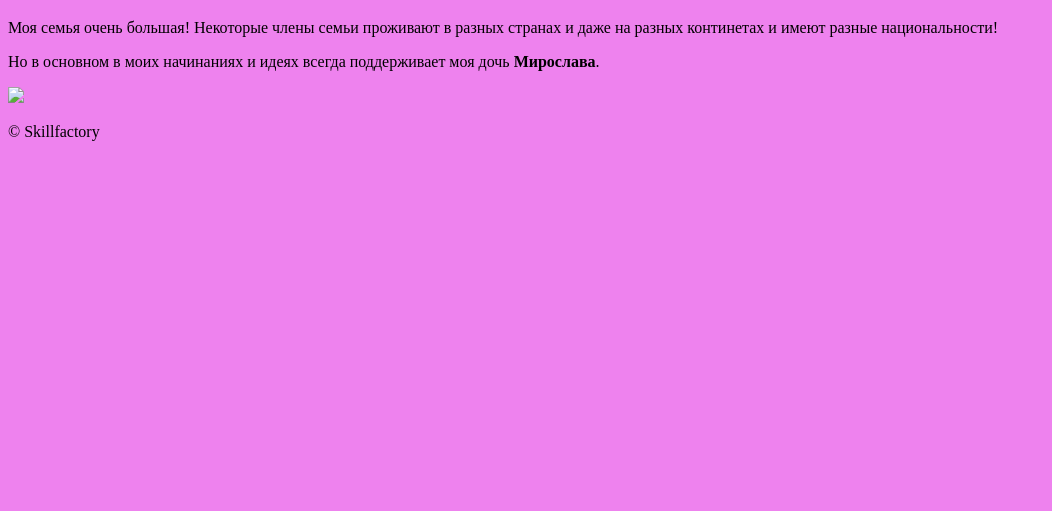
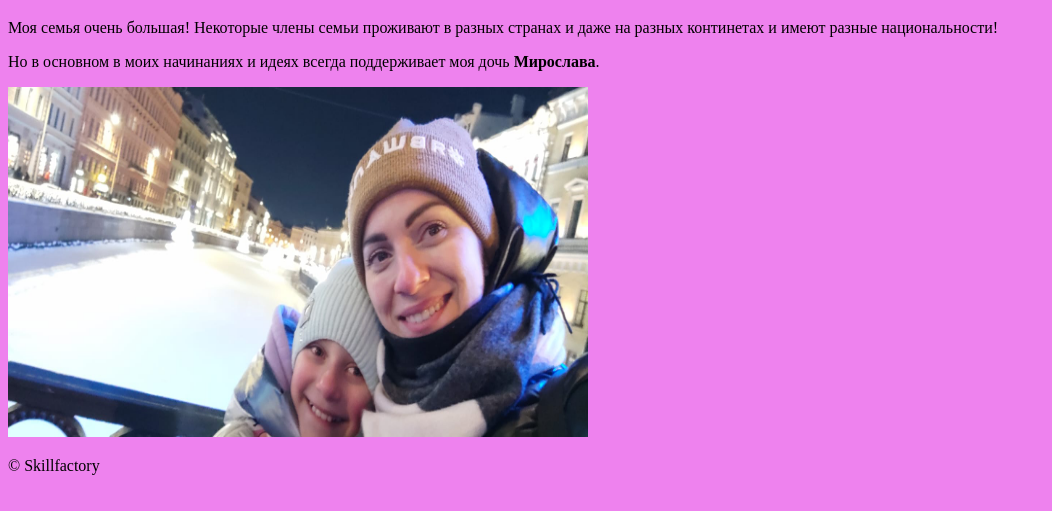
Before and after one commit to DDOROSKOVA/HTML, a plain HTML site: page about.html in a window 1280 px wide. Shown: the part 87-598 px from the top of the page, without its empty margins (0-1052 px from the left). Drawn offline with Linux system fonts and the light colour scheme.

Commit message:
добавление фото с указанием размеров

```diff
--- a/about.html
+++ b/about.html
@@ -16,7 +16,7 @@
         <h1>О нас</h1>
         <p>Моя семья очень большая! Некоторые члены семьи проживают в разных странах и даже на разных континетах и имеют разные национальности!</p>
         <p>Но в основном в моих начинаниях и идеях всегда поддерживает моя дочь <strong>Мирослава</strong>.</p>
-        <p><img src="IMG-20230107-WA0016.jpg"></p>
+        <p><img width="580" height="350" src="../HTML/изображения для страница_2/IMG-20230107-WA0016.jpg"></p>
     </main>
     <footer>
             <span>&copy;&nbsp;Skillfactory</span>
```
